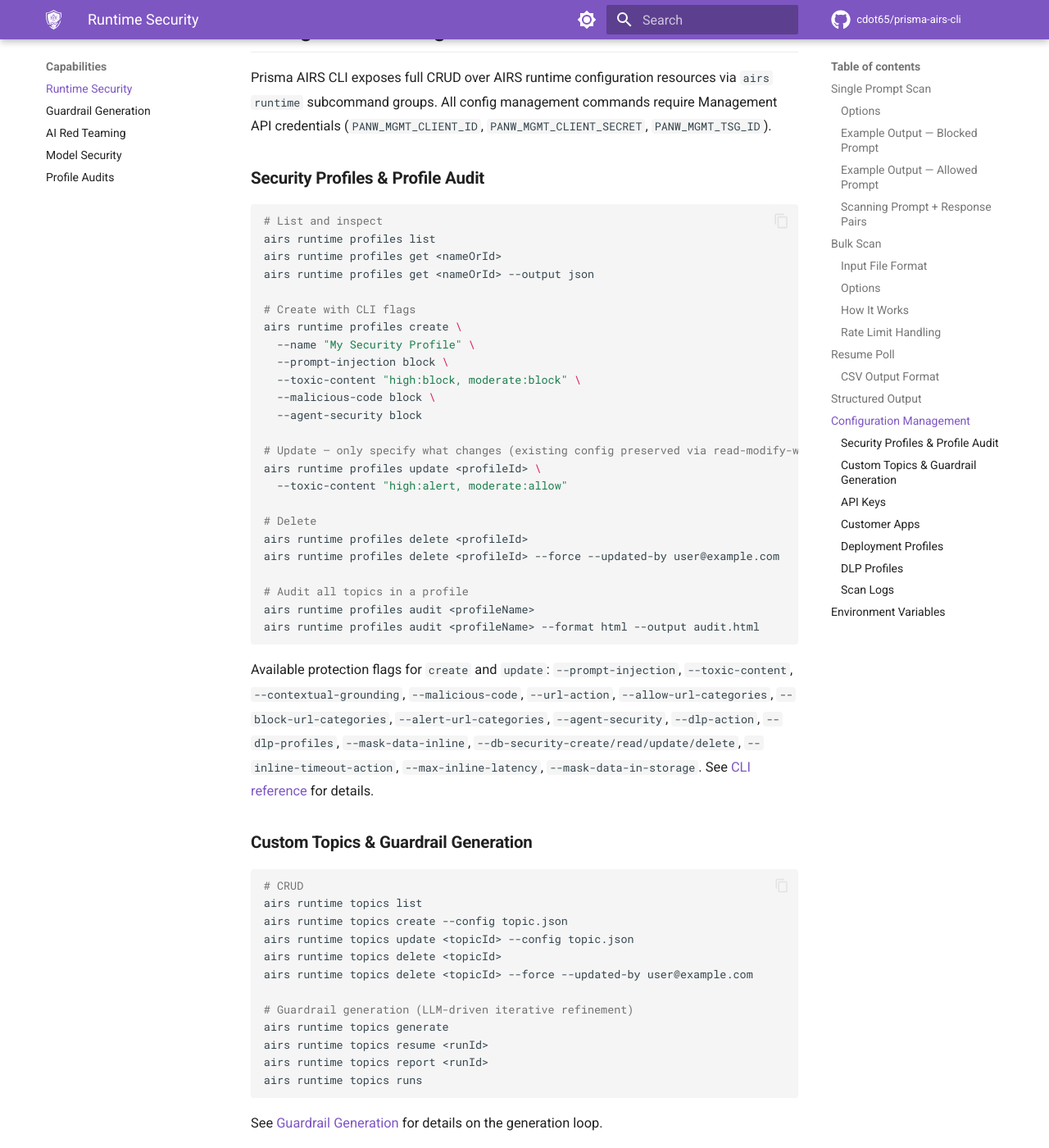
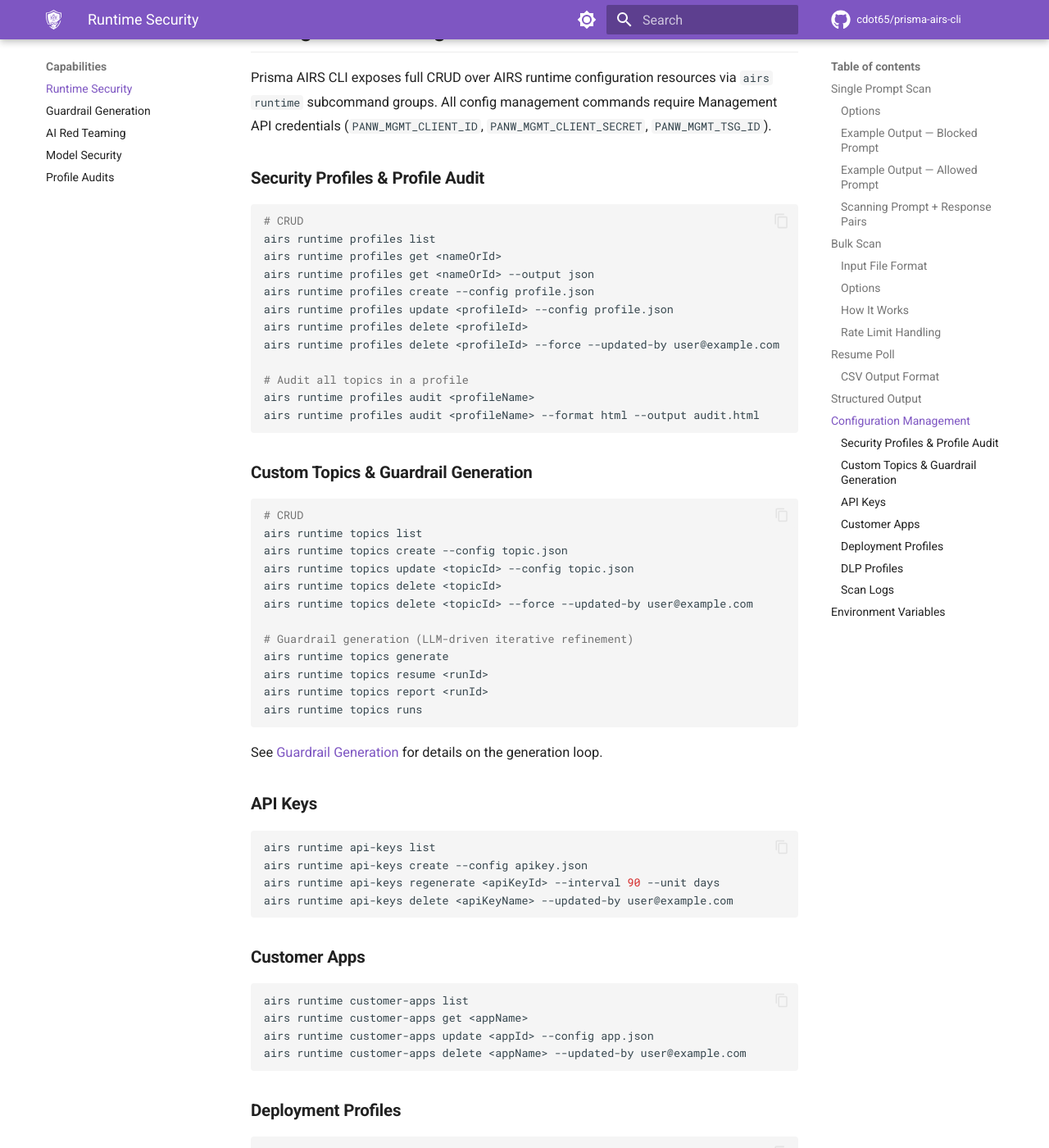
Before and after one commit to cdot65/prisma-airs-cli, an MkDocs documentation site: the page built from docs/features/runtime-security.md, in a window 1280 px wide and 1400 px high, scrolled down 4557 px. Shown: the whole window at 82% size. Built offline with MkDocs 1.6.1 and Material for MkDocs 9.7.7, drawn with Linux system fonts in a browser that asks for light colours; comment, search, counter and statistics services are not loaded.

Commit message:
Revert "docs: update runtime-security and AGENTS.md with profile CLI flags"
This reverts commit c14a294d7e29787f8f1234751fe74b22c67f67cc.

````diff
--- a/docs/features/runtime-security.md
+++ b/docs/features/runtime-security.md
@@ -182,24 +182,12 @@ Prisma AIRS CLI exposes full CRUD over AIRS runtime configuration resources via
 ### Security Profiles & Profile Audit
 
 ```bash
-# List and inspect
+# CRUD
 airs runtime profiles list
 airs runtime profiles get <nameOrId>
 airs runtime profiles get <nameOrId> --output json
-
-# Create with CLI flags
-airs runtime profiles create \
-  --name "My Security Profile" \
-  --prompt-injection block \
-  --toxic-content "high:block, moderate:block" \
-  --malicious-code block \
-  --agent-security block
-
-# Update — only specify what changes (existing config preserved via read-modify-write)
-airs runtime profiles update <profileId> \
-  --toxic-content "high:alert, moderate:allow"
-
-# Delete
+airs runtime profiles create --config profile.json
+airs runtime profiles update <profileId> --config profile.json
 airs runtime profiles delete <profileId>
 airs runtime profiles delete <profileId> --force --updated-by user@example.com
 
@@ -207,8 +195,6 @@ airs runtime profiles delete <profileId> --force --updated-by user@example.com
 airs runtime profiles audit <profileName>
 airs runtime profiles audit <profileName> --format html --output audit.html
 ```
-
-Available protection flags for `create` and `update`: `--prompt-injection`, `--toxic-content`, `--contextual-grounding`, `--malicious-code`, `--url-action`, `--allow-url-categories`, `--block-url-categories`, `--alert-url-categories`, `--agent-security`, `--dlp-action`, `--dlp-profiles`, `--mask-data-inline`, `--db-security-create/read/update/delete`, `--inline-timeout-action`, `--max-inline-latency`, `--mask-data-in-storage`. See [CLI reference](../reference/cli-commands.md#profile-protection-flags) for details.
 
 ### Custom Topics & Guardrail Generation
 
````
Also changed, not shown: AGENTS.md (+2 -4 lines).
